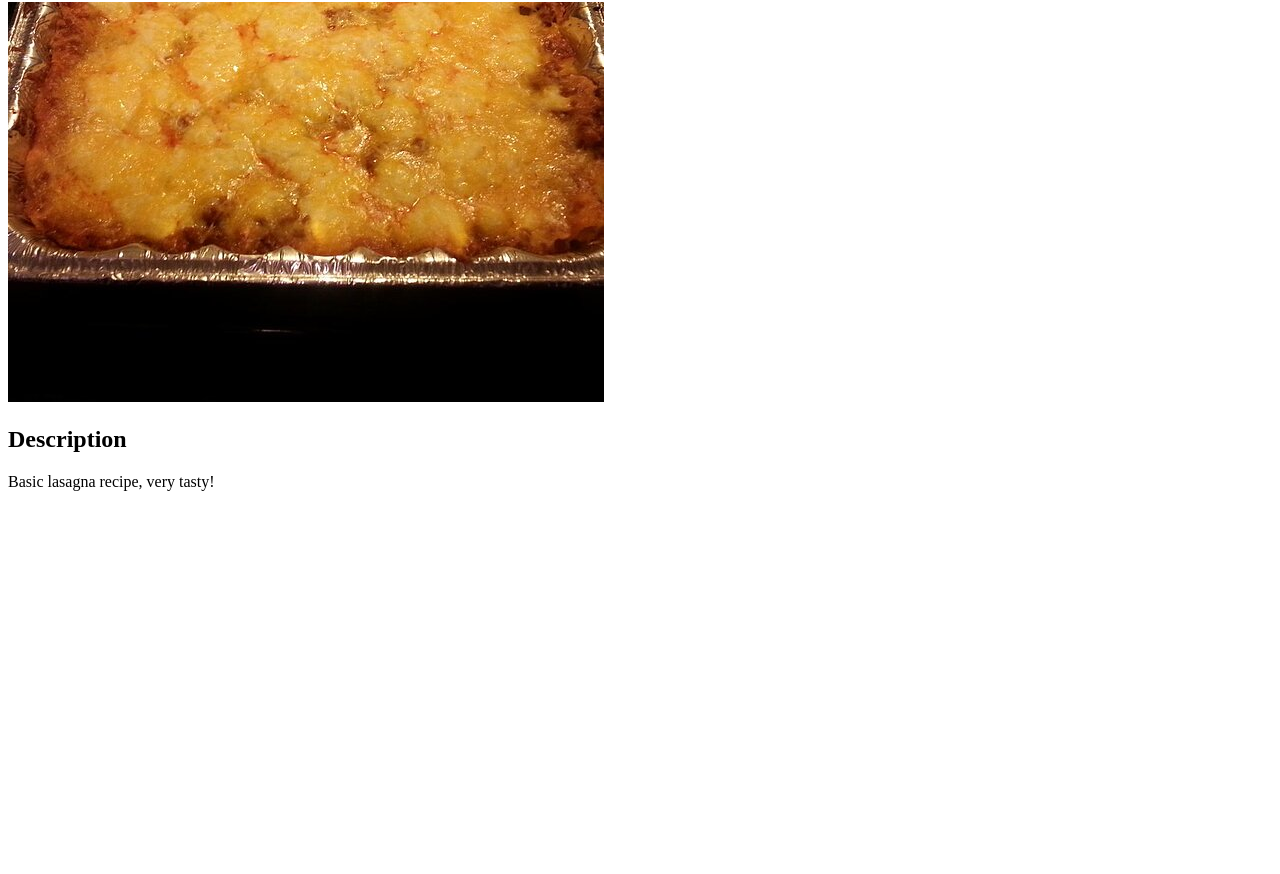
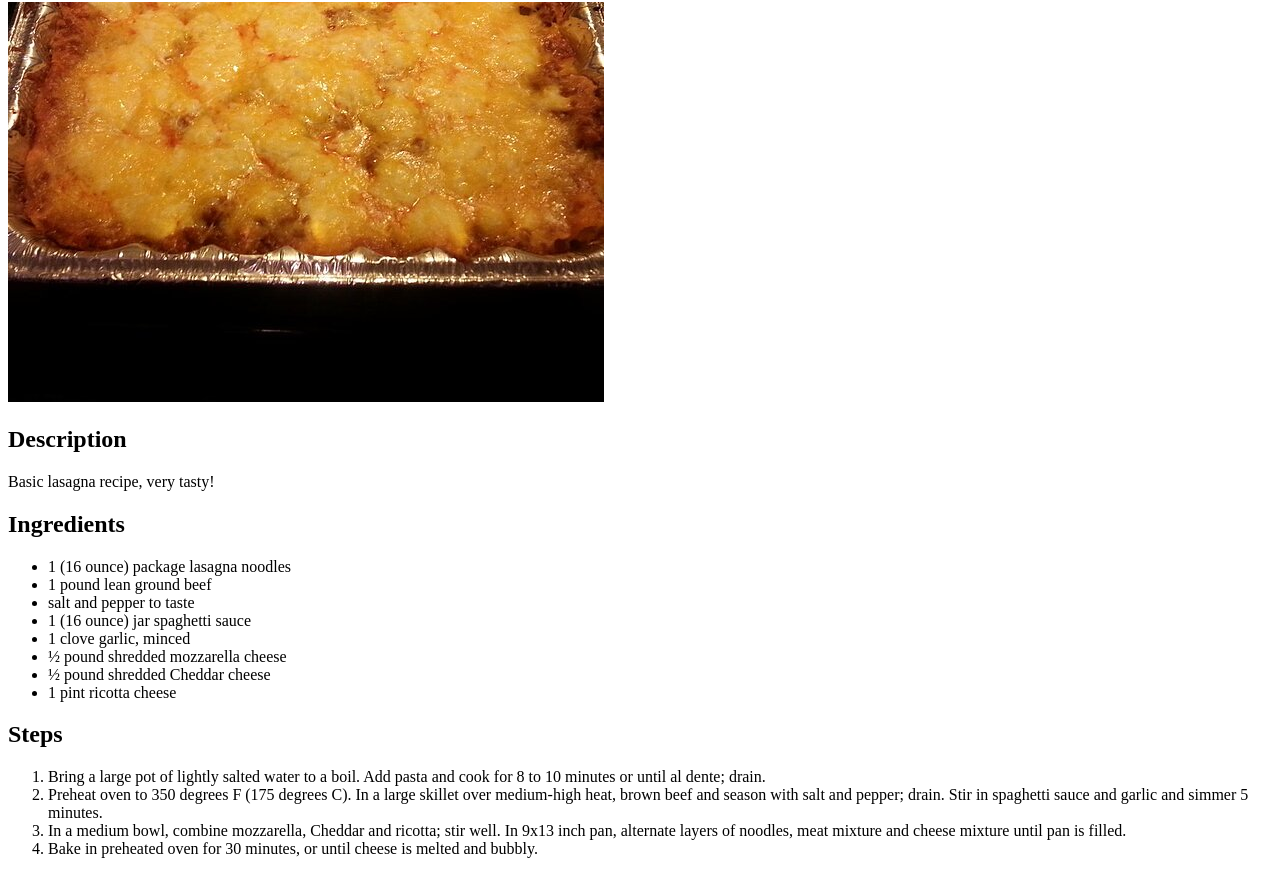
Before and after one commit to PatrickBethmann/odin-recipes, a plain HTML site: page recipes/lasagna.html in a window 1280 px wide. Shown: the part 78-952 px from the top of the page. Before the commit the page ends 800 px from the top, so only its background shows below. Drawn offline with Linux system fonts and the light colour scheme.

Commit message:
Added everything else, unordered ingredients list and ordered steps list

```diff
--- a/recipes/lasagna.html
+++ b/recipes/lasagna.html
@@ -11,5 +11,23 @@
     <img src="../images/lasagna.jpg">
     <h2>Description</h2>
     <p>Basic lasagna recipe, very tasty!</p>
+    <h2>Ingredients</h2>
+    <ul>
+        <li>1 (16 ounce) package lasagna noodles</li>
+        <li>1 pound lean ground beef</li>
+        <li>salt and pepper to taste</li>
+        <li>1 (16 ounce) jar spaghetti sauce</li>
+        <li>1 clove garlic, minced</li>
+        <li>½ pound shredded mozzarella cheese</li>
+        <li>½ pound shredded Cheddar cheese</li>
+        <li>1 pint ricotta cheese</li>
+    </ul>
+    <h2>Steps</h2>
+    <ol>
+        <li>Bring a large pot of lightly salted water to a boil. Add pasta and cook for 8 to 10 minutes or until al dente; drain.</li>
+        <li>Preheat oven to 350 degrees F (175 degrees C). In a large skillet over medium-high heat, brown beef and season with salt and pepper; drain. Stir in spaghetti sauce and garlic and simmer 5 minutes.</li>
+        <li>In a medium bowl, combine mozzarella, Cheddar and ricotta; stir well. In 9x13 inch pan, alternate layers of noodles, meat mixture and cheese mixture until pan is filled.</li>
+        <li>Bake in preheated oven for 30 minutes, or until cheese is melted and bubbly.</li>
+    </ol>
 </body>
 </html>
```
